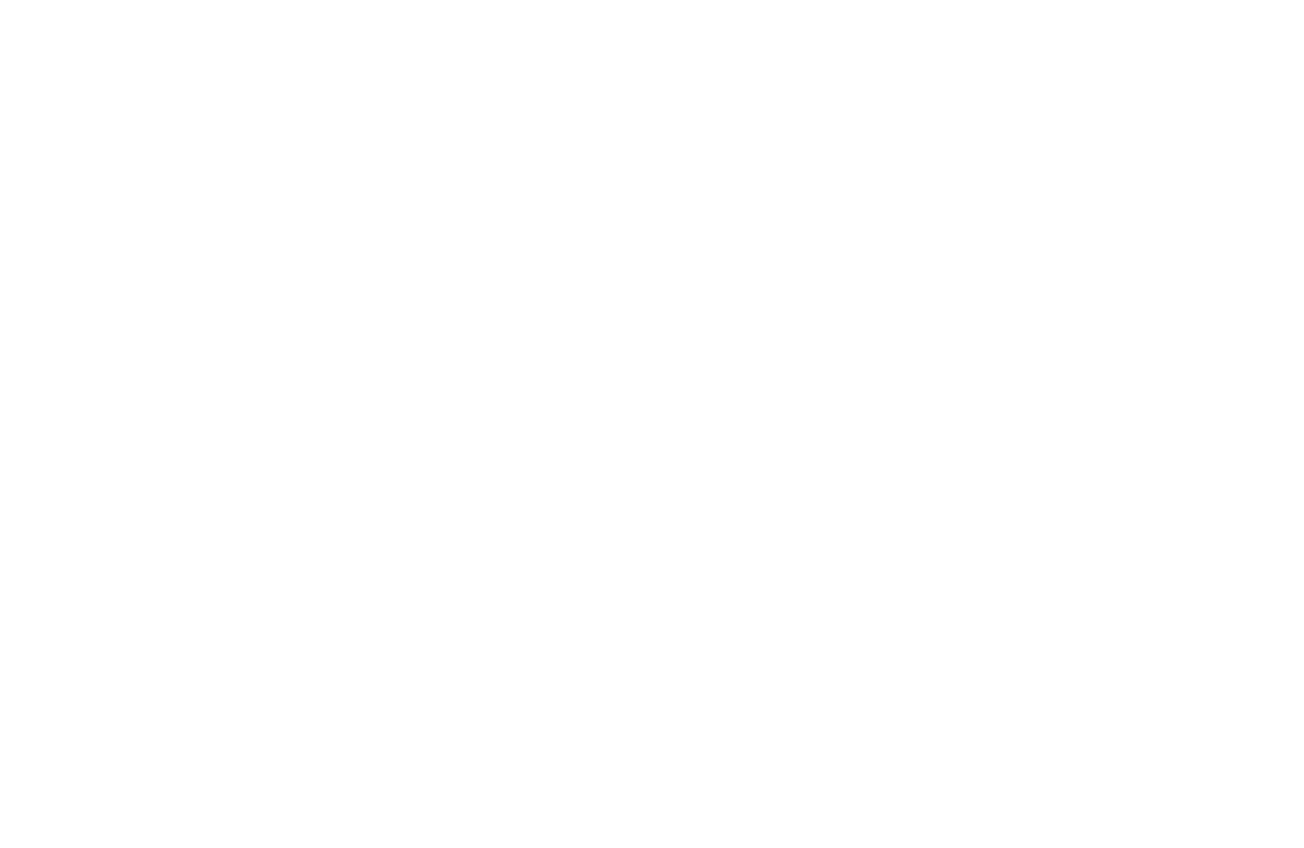
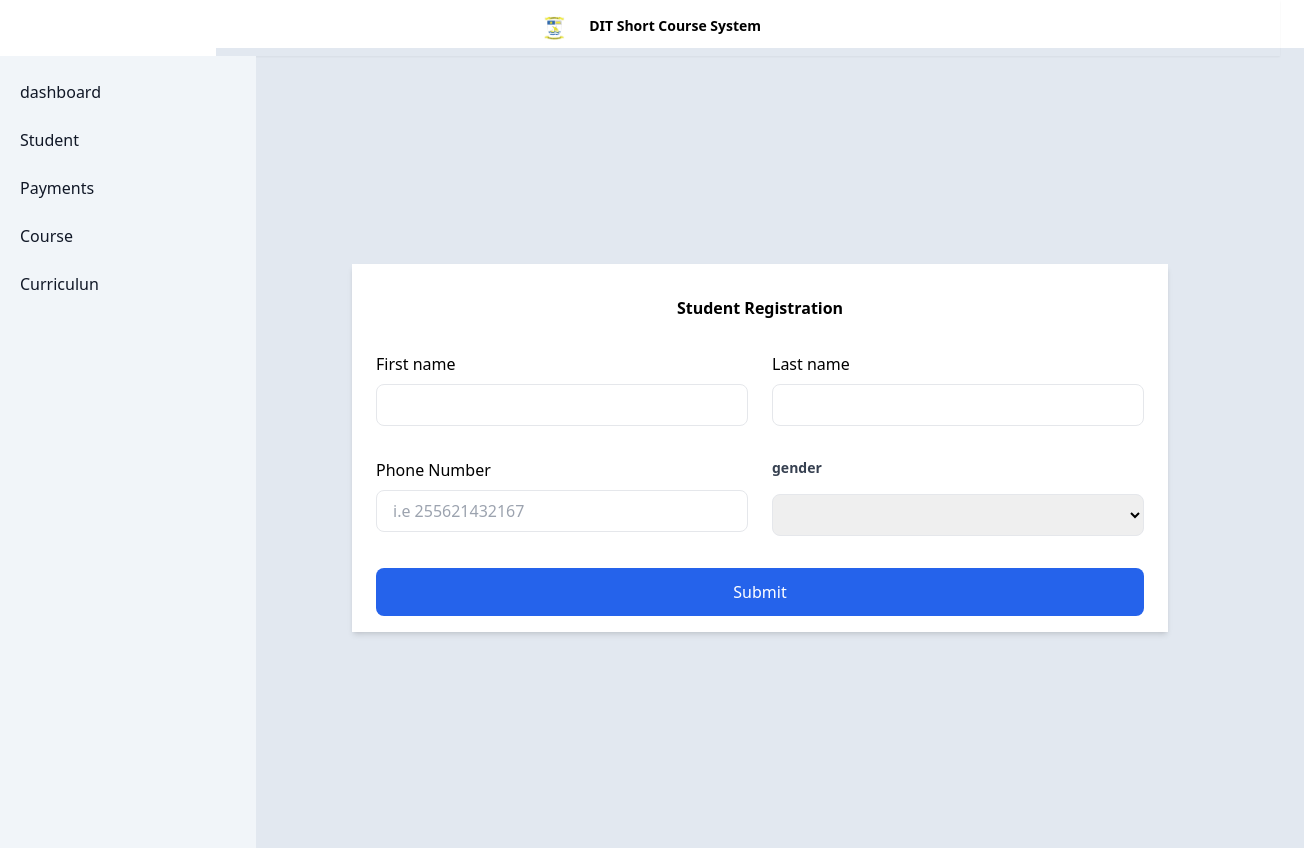
Before and after one commit to shadmbwagha/short-courses-vfe, a Vue app: page /studentForm in a window 1280 px wide. Before the commit this address had no page. Shown: the whole page, 1304 px wide, since content can reach past the window. Before the commit the page ends 800 px from the top, so only its background shows below. Built offline with nearby package versions, Linux system fonts and the light colour scheme; what vue-toast-notification would draw is missing.

Commit message:
students form

```diff
--- /dev/null
+++ b/src/components/StudentForm.vue
@@ -0,0 +1,128 @@
+<template>
+  <div class="flex items-center justify-center h-screen -m-8 bg-slate-200">
+    <div class="w-3/4 px-6 py-4 bg-white shadow-md">
+      <div>
+        <h1 class="mt-4 font-bold text-center text-md">
+          Student Registration
+        </h1>
+        <form action="" @submit.prevent="createCurriculum">
+          <div class="flex flex-col">
+              <div class="flex mt-8 space-x-6">
+                <div class="flex flex-col w-1/2 space-y-2">
+                  <label for="department">First name</label>
+                  <input
+                    type="text"
+                    class="px-4 py-2 border rounded-lg focus:outline-none"
+                    placeholder=""
+                    v-model="student.first_name"
+                  />
+                </div>
+                <div class="flex flex-col w-1/2 space-y-2">
+                  <label for="department">Last name</label>
+                  <input
+                    type="text"
+                    class="px-4 py-2 border rounded-lg focus:outline-none"
+                    placeholder=""
+                    v-model="student.last_name"
+                  />
+                </div>
+              </div>
+
+              <div class="flex mt-8 space-x-6">
+                <div class="flex flex-col w-1/2 space-y-2">
+                  <label for="department">Phone Number</label>
+                  <input
+                    type="text"
+                    class="px-4 py-2 border rounded-lg focus:outline-none"
+                    placeholder="i.e 255621432167"
+                    v-model="student.phone_no"
+                  />
+                </div>
+                <div class="flex flex-col w-1/2 space-y-2">
+                  <label class="block mb-2 text-sm font-bold text-gray-700">gender</label>
+                    <select name="gender" id="" v-model="student.gender" class="w-full px-4 py-2 border rounded-lg focus:outline-none" placeholder="gender">
+                      <option value="male">Male</option>
+                      <option value="female">Female</option>
+                    </select>
+                </div>
+              </div>
+
+
+
+
+            <div class="flex mt-8 space-x-6">
+              <div class="w-full text-center">
+                <button class="w-full px-6 py-3 text-white bg-blue-600 rounded-lg">
+                  Submit
+                </button>
+              </div>
+            </div>
+
+          </div>
+        </form>
+      </div>
+    </div>
+  </div>
+</template>
+
+<script>
+import axios from "axios";
+
+export default {
+  data() {
+    return {
+      student: {
+        first_name: "",
+        last_name: "",
+        gender: "",
+        dob: "",
+        phone_no: "",
+        email: "Shadrack@gmail.com",
+        password: "123shad"
+
+      },
+      departments: [],
+      ntalevels: []
+    };
+  },
+  methods: {
+
+    createCurriculum() {
+      const now = new Date();
+      const year = now.getFullYear();
+      const month = this.formatTime(now.getMonth() + 1); // Months are zero-based
+      const day = this.formatTime(now.getDate());
+      const hours = this.formatTime(now.getHours());
+      const minutes = this.formatTime(now.getMinutes());
+      const seconds = this.formatTime(now.getSeconds());
+
+      this.curriculum.created_at = `${year}-${month}-${day} ${hours}:${minutes}:${seconds}`;
+      this.curriculum.updated_at = this.curriculum.created_at;
+
+      console.log("Form data", this.curriculum);
+
+      axios.post("/curriculum/add", this.curriculum).then((response) => {
+          this.$toast.success('This is a success !'+ response);
+          this.$router.push('/curricula');
+
+        })
+        .catch((error) => {
+          console.error("Error posting data:", error);
+        });
+
+
+
+    },
+    formatTime(value) {
+      return value < 10 ? `0${value}` : value;
+    },
+
+  },
+  mounted() {
+
+  },
+};
+</script>
+
+<style>
+</style>
--- a/src/router/index.js
+++ b/src/router/index.js
@@ -18,6 +18,9 @@ const routes = [
       { path: '/curriculumForm', component: () => import('../components/CurriculumForm.vue')},
       { path: '/curriculumModule/', component: () => import('../views/RegisterCurriculumModules.vue'), props: true, name: 'registerCurriculumModules' },
       { path: '/curriculumModules/:id', component: () => import('../views/CurriculumModules.vue'), props: true, name: 'curriculumModules' },
+      { path: '/students', component: () => import('../views/Student.vue') },
+      { path: '/studentForm', component: () => import('../components/StudentForm.vue'), name:"studentForm" },
+
       // { path: '/debtForm', component: () => import('../components/DebtForm.vue') },
       // { path: '/credits', component: () => import('../views/Credit.vue') },
       // { path: '/creditForm', component: () => import('../components/CreditForm.vue') },
--- a/src/views/Register.vue
+++ b/src/views/Register.vue
@@ -27,8 +27,6 @@
                             <option value="female">Female</option>
                         </select>
                     </div>
-
-
                 </div>
                 <div class="flex mt-4 space-x-8">
                     <div>
--- /dev/null
+++ b/src/views/Student.vue
@@ -0,0 +1,77 @@
+<template>
+    <div class="flex justify-end py-4 space-x-8 md:mx-10">
+        <div>
+            <input type="text" class="px-4 py-2 border rounded-lg focus:outline-none" placeholder="search here">
+        </div>
+         <router-link :to="{name: 'studentForm'}"><!--:to="{name: 'studentForm', params: {id: 0, isEdit: false}} -->
+            <button class="px-4 py-2 text-white bg-blue-500 rounded-lg">+ Add Module</button>
+        </router-link>
+        <div>
+          <button class="px-4 py-2 text-white bg-blue-500 rounded-lg">+ Import Modules(Excel)</button>
+        </div>
+    </div>
+  <div>
+    <div class="mx-4 overflow-hidden rounded-lg shadow-lg md:mx-10">
+    <table class="w-full table-fixed even:bg-gray-">
+        <thead>
+            <tr class="bg-gray-100">
+                <th class="w-1 px-4 py-3 text-sm font-bold text-left text-gray-900 uppercase">Sn</th>
+                <th class="w-1/2 px-4 py-3 text-sm font-bold text-left text-gray-900 uppercase">Student Name</th>
+                <th class="w-1/6 px-4 py-3 text-sm font-bold text-left text-gray-900 uppercase">Gender</th>
+                <th class="w-1/4 px-4 py-3 text-sm font-bold text-left text-gray-900 uppercase">Phone Number</th>
+                <th class="w-1/6 px-4 py-3 text-sm font-bold text-left text-gray-900 uppercase">Status </th>
+                <!-- <th class="w-1/12 px-4 py-3 text-sm font-bold text-left text-gray-900 uppercase">CA</th>
+                <th class="w-1/12 px-4 py-3 text-sm font-bold text-left text-gray-900 uppercase">SE</th>
+                <th class="w-1/12 px-4 py-3 text-sm font-bold text-left text-gray-900 uppercase">L hrs</th>
+                <th class="w-1/12 px-4 py-3 text-sm font-bold text-left text-gray-900 uppercase">prac hrs</th>
+                <th class="w-1/12 px-4 py-3 text-sm font-bold text-left text-gray-900 uppercase">self hrs</th> -->
+            </tr>
+        </thead>
+        <tbody class="bg-white">
+            <tr v-for="(student,i) in students" :key="student.module_name">
+                <td class="px-4 py-3 text-sm border-b border-gray-200">{{ i + 1 }}</td>
+                <td class="px-6 py-4 text-sm border-b border-gray-200">{{ student.first_name }} {{ student.last_name }}</td>
+                <td class="px-4 py-3 text-sm truncate border-b border-gray-200">{{ student.gender }}</td>
+                <td class="px-6 py-4 text-sm border-b border-gray-200">{{ student.phone_no }}</td>
+                <td class="px-6 py-4 text-sm border-b border-gray-200" >
+                    <span class="px-2 py-1 text-xs font-medium text-white bg-green-500 rounded-full">{{ student.account_status }}</span>
+                </td>
+                 <!-- <td class="px-6 py-4 text-sm truncate border-b border-gray-200">{{ module.credit }}</td>
+                <td class="px-4 py-3 text-sm border-b border-gray-200">{{ module.CA}}</td>
+                <td class="px-4 py-3 text-sm border-b border-gray-200">{{ module.SE }}</td>
+                <td class="px-4 py-3 text-sm border-b border-gray-200">{{ module.learning_hours }}</td>
+                <td class="px-4 py-3 text-sm border-b border-gray-200">{{ module.practical_hours }}</td>
+                <td class="px-4 py-3 text-sm border-b border-gray-200">{{ module.B }}</td>          -->
+            </tr>
+
+            <!-- Add more rows here -->
+        </tbody>
+    </table>
+</div>
+</div>
+</template>
+
+<script>
+import axios from 'axios';
+export default {
+  data() {
+    return {
+      students: [],
+    };
+  },
+  methods: {
+    fetchAllModules() {
+      axios.get("/students").then(({ data }) => {
+        this.students = data;
+      });
+    },
+  },
+  mounted() {
+    this.fetchAllModules();
+  },
+};
+</script>
+
+<style>
+
+</style>
```
